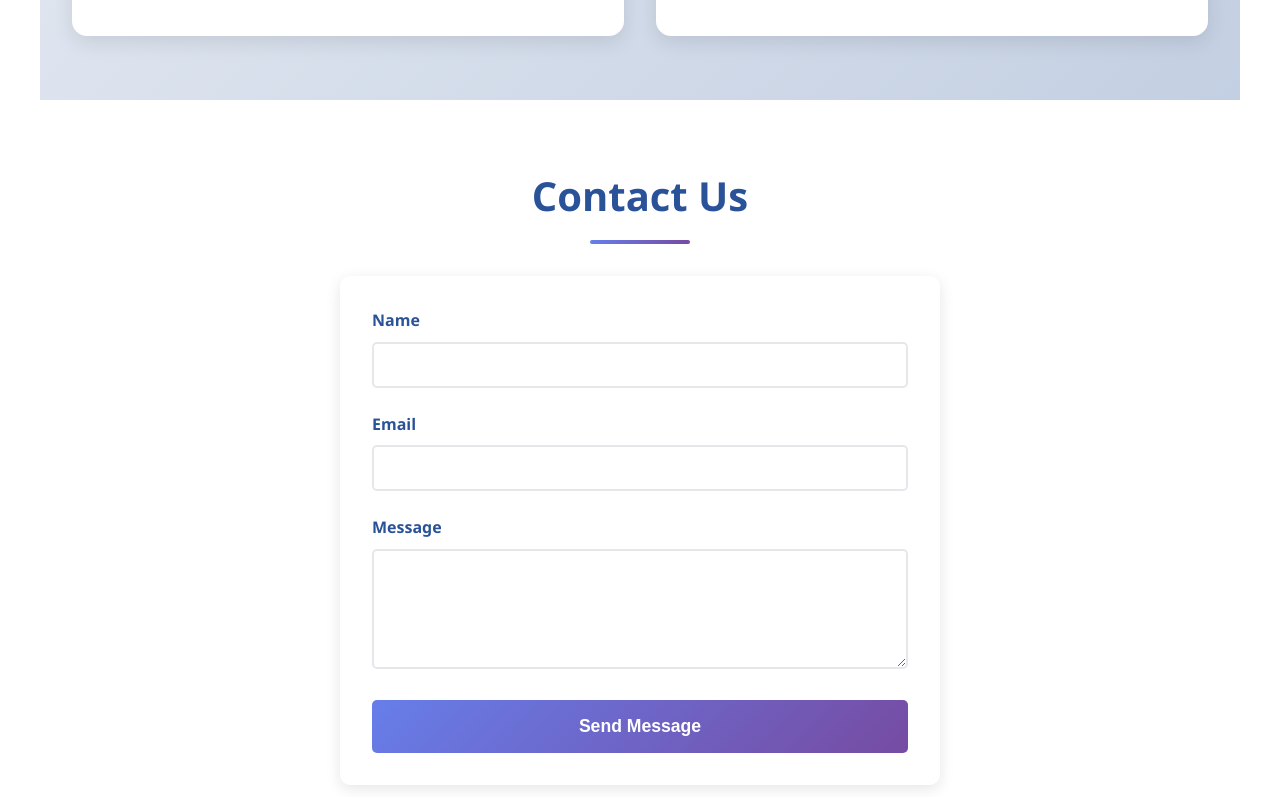
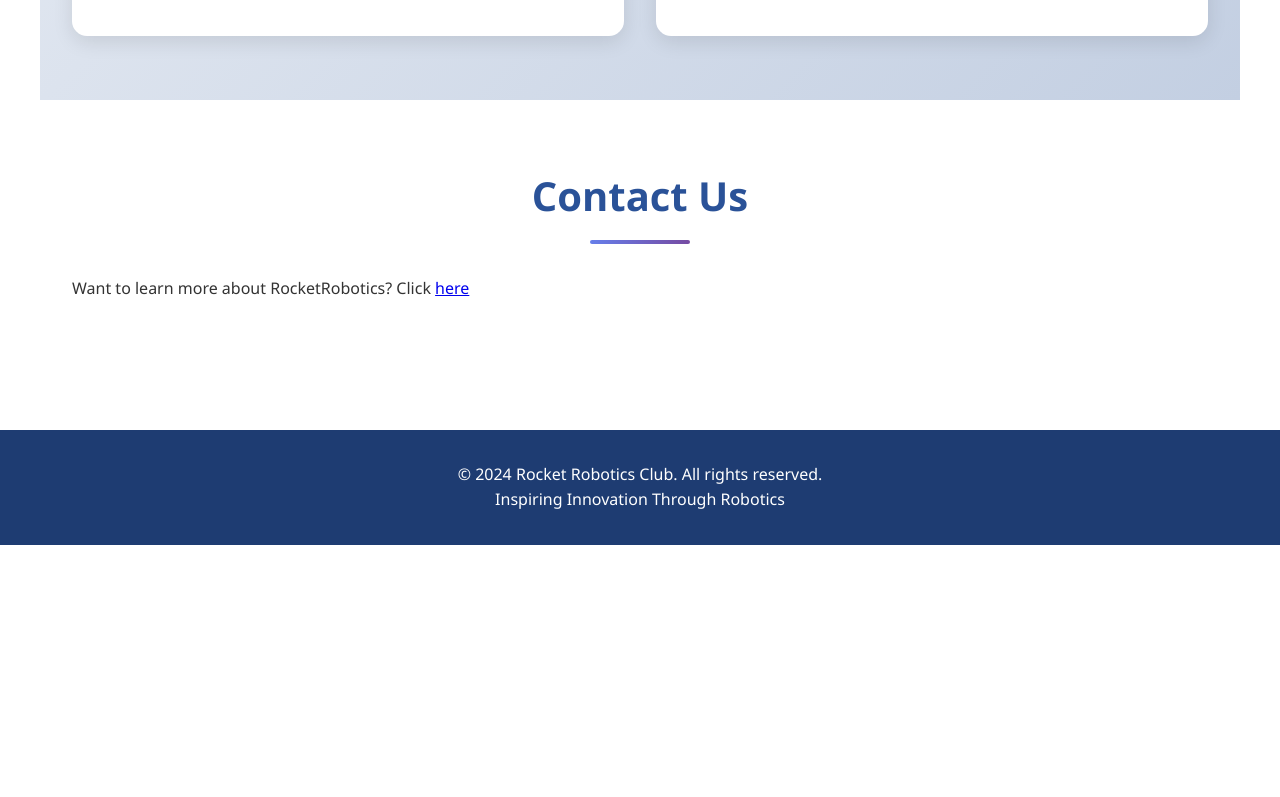
Before and after one commit to kavishetty123/RocketRobotics, a plain HTML site: page index.html in a window 1280 px wide. Shown: the part 2000-2797 px from the top of the page. After the commit the page ends 2545 px from the top, so only its background shows below. Drawn offline with Linux system fonts and the light colour scheme.

Commit message:
Update index.html

```diff
--- a/index.html
+++ b/index.html
@@ -83,26 +83,8 @@
 
     <section id="contact">
         <h2>Contact Us</h2>
-        <div class="contact-form">
-            <form id="contactForm">
-                <div class="form-group">
-                    <label for="name">Name</label>
-                    <input type="text" id="name" name="name" required>
-                </div>
-
-                <div class="form-group">
-                    <label for="email">Email</label>
-                    <input type="email" id="email" name="email" required>
-                </div>
-
-                <div class="form-group">
-                    <label for="message">Message</label>
-                    <textarea id="message" name="message" required></textarea>
-                </div>
-
-                <button type="submit" class="submit-btn">Send Message</button>
-            </form>
-            <div id="formMessage" style="display: none; margin-top: 1rem; padding: 1rem; border-radius: 5px; text-align: center;"></div>
+        <div class="contact-info">
+            <p class="contact-text">Want to learn more about RocketRobotics? Click <a href="mailto:rocketrobotics@utoledo.edu" class="email-link">here</a></p>
         </div>
     </section>
 
```
